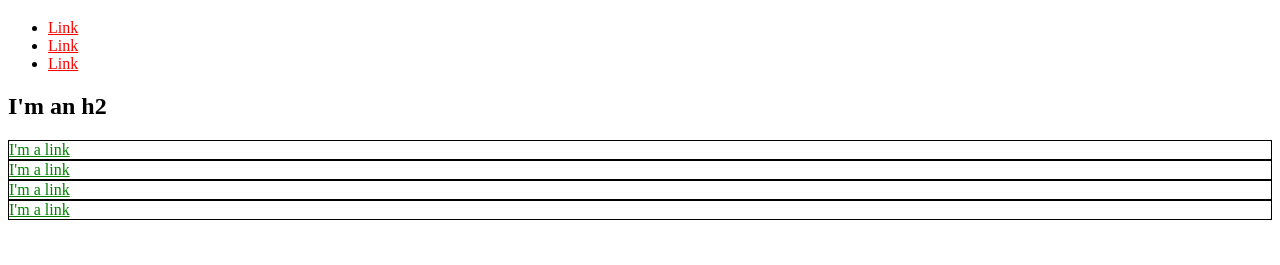
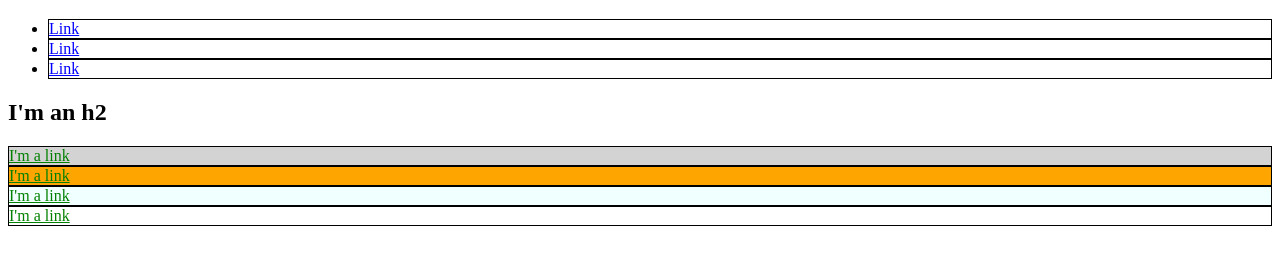
Before and after one commit to academik/academik.github.io, a plain HTML site: page index.html in a window 1280 px wide. Shown: the part 61-326 px from the top of the page. Drawn offline with Linux system fonts and the light colour scheme.

Commit message:
First CSS

```diff
--- a/index.html
+++ b/index.html
@@ -3,32 +3,72 @@
   <head>
     <title>Test Page: Don't Panic</title>
     <meta charset="utf-8">
+    <style>
+      a {
+        color: red;
+      }
+
+      #exec-bio {
+        background-color: lightgray;
+      }
+
+      #employee-bio {
+        background-color: orange;
+      }
+
+      .bio-box{
+        border: 1px solid black;
+      }
+
+      .bio-box a{
+        color: green;
+      }
+
+      .hash-brown{
+        background-color: azure;
+      }
+
+      div {
+        border: 1px solid black;
+      }
+
+      div a {
+        color: green;
+      }
+
+      li {
+        border: 1px solid black;
+      }
+      li a {
+        color: blue;
+      }
+    </style>
   </head>
   <body>
     <h1>I'm an h1</h1>
     <ul>
       <li>
-        <a href="http://example.com/" style="color: red;">Link</a>
+        <a href="http://example.com/">Link</a>
       </li>
       <li>
-        <a href="http://example.com/" style="color: red;">Link</a>
+        <a href="http://example.com/">Link</a>
       </li>
       <li>
-        <a href="http://example.com/" style="color: red;">Link</a>
+        <a href="http://example.com/">Link</a>
       </li>
     </ul>
     <h2>I'm an h2</h2>
-    <div style="border: 1px solid black;">
-      <a href="http://example.com/" style="color: green;">I'm a link</a>
+    <div id="exec-bio" class="bio-box">
+      <a href="http://example.com/">I'm a link</a>
     </div>
-    <div style="border: 1px solid black;">
-      <a href="http://example.com/" style="color: green;">I'm a link</a>
+    <div id="employee-bio" class="bio-box">
+      <a href="http://example.com/">I'm a link</a>
     </div>
-    <div style="border: 1px solid black;">
-      <a href="http://example.com/" style="color: green;">I'm a link</a>
+    <div class="bio-box hash-brown">
+      <a href="http://example.com/">I'm a link</a>
     </div>
-    <div style="border: 1px solid black;">
-      <a href="http://example.com/" style="color: green;">I'm a link</a>
+    <div class="bio-box">
+      <a href="http://example.com/">I'm a link</a>
     </div>
   </body>
 </html>
```
